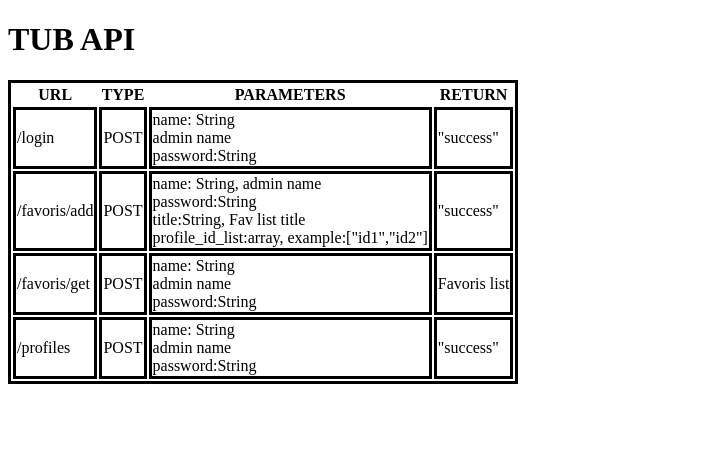
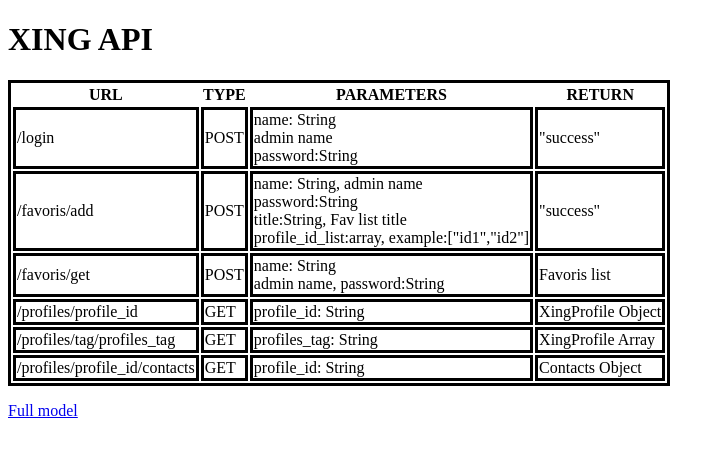
Before and after one commit to jpaul51/LinkedinScribeAPI, a plain HTML site: page static/index.html in a window 1280 px wide. Shown: the whole page, without its empty margins (0-725 px from the left). Drawn offline with Linux system fonts and the light colour scheme.

Commit message:
doc is done

```diff
--- a/static/index.html
+++ b/static/index.html
@@ -7,7 +7,7 @@
 
     <body>
         <header>
-            <h1>TUB API</h1>
+            <h1>XING API</h1>
 
         </header>
 
@@ -17,13 +17,14 @@
 			<tr><th>URL</th><th>TYPE</th><th>PARAMETERS</th><th>RETURN</th></tr>
 			<tr><td>/login</td><td>POST</td><td>name: String<br/>admin name<br/>password:String</td><td>"success"</td></tr>
 			<tr><td>/favoris/add</td><td>POST</td><td>name: String, admin name<br/>password:String<br/>title:String, Fav list title<br/>profile_id_list:array, example:["id1","id2"]</td><td>"success"</td></tr>
-			<tr><td>/favoris/get</td><td>POST</td><td>name: String<br/>admin name<br/>password:String</td><td>Favoris list</td></tr>
-			<tr><td>/profiles</td><td>POST</td><td>name: String<br/>admin name<br/>password:String</td><td>"success"</td></tr>
-
-
+			<tr><td>/favoris/get</td><td>POST</td><td>name: String<br/>admin name, password:String</td><td>Favoris list</td></tr>
+			<tr><td>/profiles/profile_id</td><td>GET</td><td>profile_id: String</td><td>XingProfile Object</td></tr>
+			<tr><td>/profiles/tag/profiles_tag</td><td>GET</td><td>profiles_tag: String</td><td>XingProfile Array</td></tr>
+			<tr><td>/profiles/profile_id/contacts</td><td>GET</td><td>profile_id: String</td><td>Contacts Object</td></tr>
 			</table>
-
-
+<p>
+<a href="https://github.com/jpaul51/LinkedinScribeAPI/tree/xing/src/main/java/model">Full model</a>
+   </p>
 <style>
 table{border:solid;}
 td{border:solid;}
```
Also changed, not shown: 1 other file.
